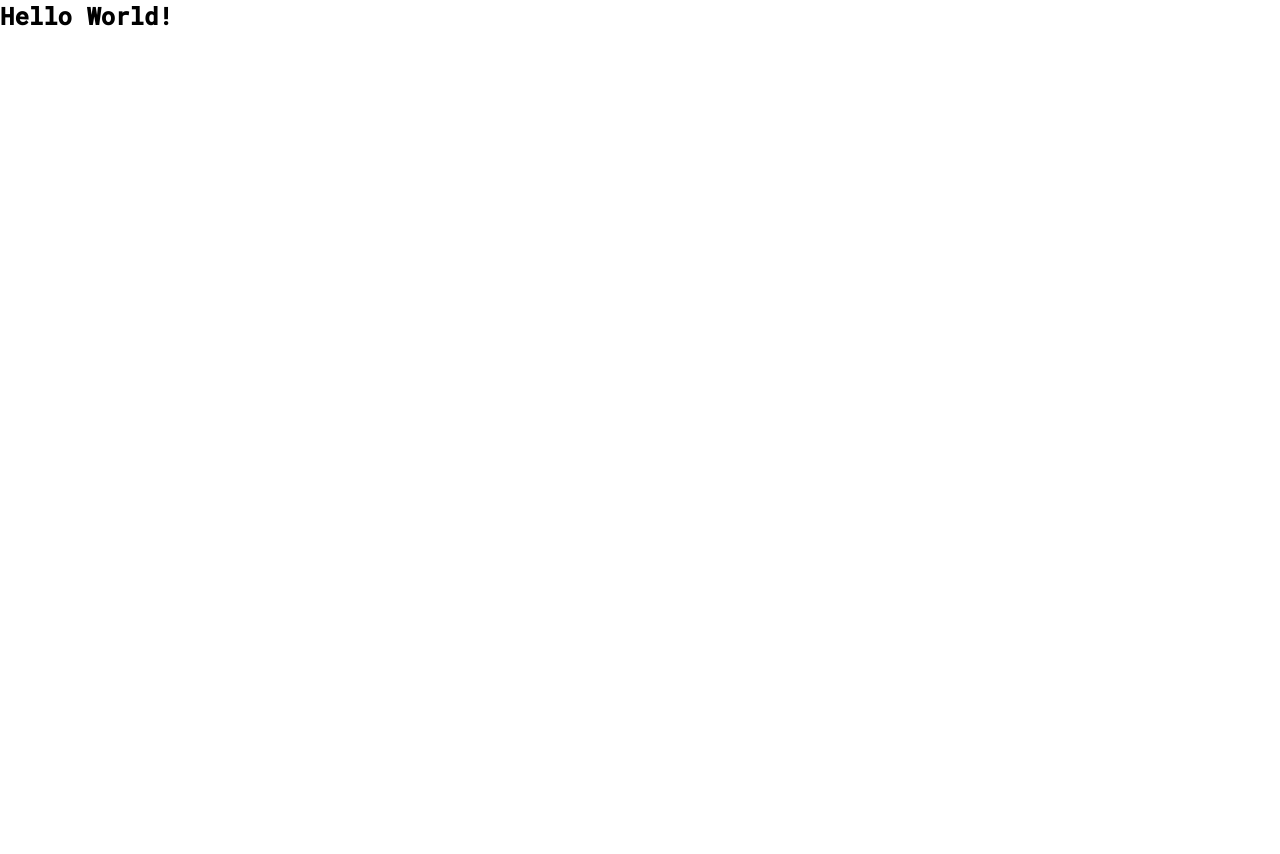
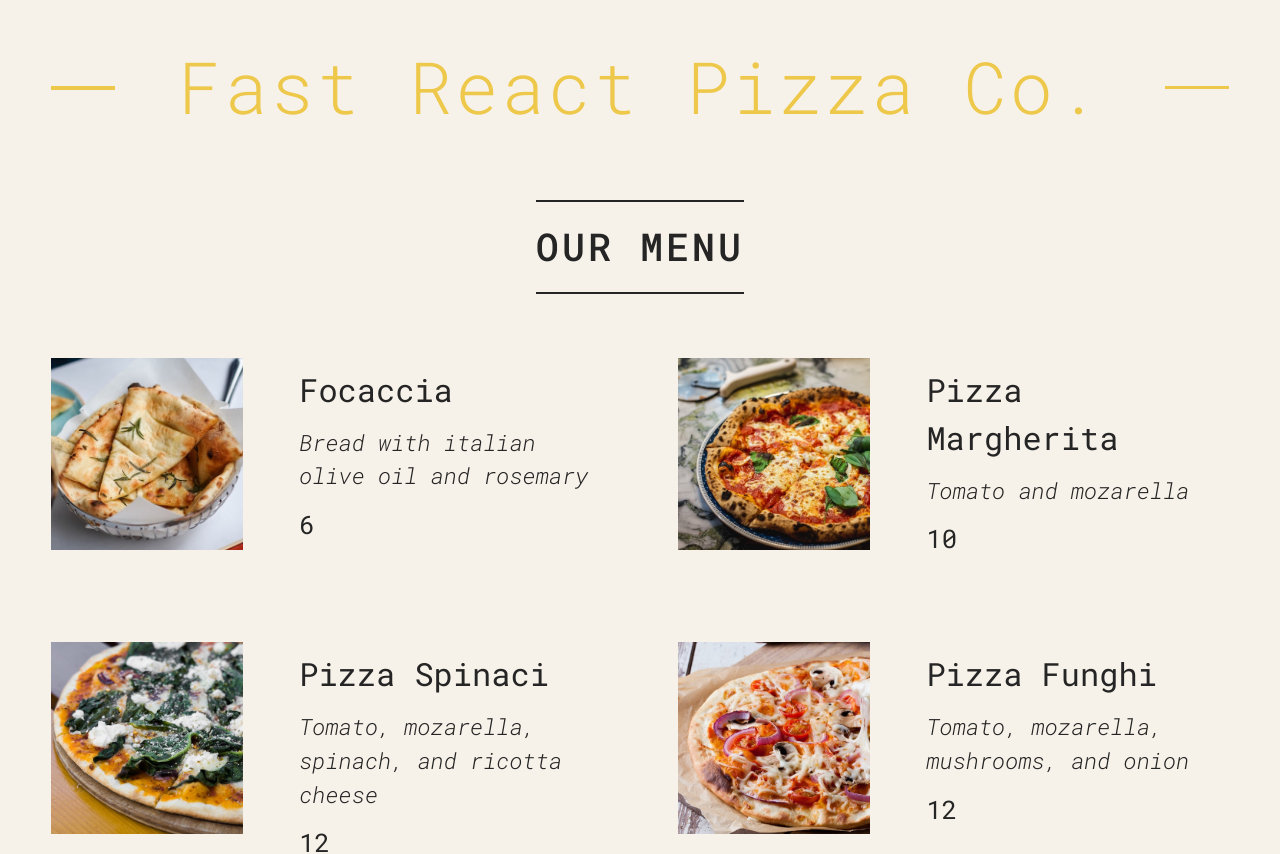
Before and after one commit to JeanCastellotti/react-pizza-menu, a React (Vite) app: page / in a window 1280 px wide. Shown: the top 854 px of the page. Before the commit the page ends 800 px from the top, so only its background shows below. Built offline with nearby package versions, Linux system fonts and the light colour scheme.

Commit message:
create Menu component

```diff
--- a/src/App.jsx
+++ b/src/App.jsx
@@ -1,5 +1,17 @@
+import Header from './components/Header'
+import Footer from './components/Footer'
+import Menu from './components/Menu'
+
 function App() {
-  return <h1 className="text-2xl font-semibold">Hello World!</h1>
+  return (
+    <div className="min-h-screen  border-b-[1.6rem] border-b-[#edc84b] bg-[#f7f2e9] p-[3.2rem] pb-24 text-[#252525]">
+      <div className="mx-auto flex max-w-7xl flex-col items-center gap-[4.8rem]">
+        <Header />
+        <Menu />
+        <Footer />
+      </div>
+    </div>
+  )
 }
 
 export default App
--- /dev/null
+++ b/src/components/Menu.jsx
@@ -0,0 +1,65 @@
+import Pizza from './Pizza'
+
+const pizzas = [
+  {
+    name: 'Focaccia',
+    ingredients: 'Bread with italian olive oil and rosemary',
+    price: 6,
+    photoName: 'pizzas/focaccia.jpg',
+    soldOut: false,
+  },
+  {
+    name: 'Pizza Margherita',
+    ingredients: 'Tomato and mozarella',
+    price: 10,
+    photoName: 'pizzas/margherita.jpg',
+    soldOut: false,
+  },
+  {
+    name: 'Pizza Spinaci',
+    ingredients: 'Tomato, mozarella, spinach, and ricotta cheese',
+    price: 12,
+    photoName: 'pizzas/spinaci.jpg',
+    soldOut: false,
+  },
+  {
+    name: 'Pizza Funghi',
+    ingredients: 'Tomato, mozarella, mushrooms, and onion',
+    price: 12,
+    photoName: 'pizzas/funghi.jpg',
+    soldOut: false,
+  },
+  {
+    name: 'Pizza Salamino',
+    ingredients: 'Tomato, mozarella, and pepperoni',
+    price: 15,
+    photoName: 'pizzas/salamino.jpg',
+    soldOut: true,
+  },
+  {
+    name: 'Pizza Prosciutto',
+    ingredients: 'Tomato, mozarella, ham, aragula, and burrata cheese',
+    price: 18,
+    photoName: 'pizzas/prosciutto.jpg',
+    soldOut: false,
+  },
+]
+
+function Menu() {
+  return (
+    <main className="flex flex-col items-center gap-16">
+      <h2 className=" inline-block border-y-2 border-y-current py-4 text-[2.4rem] font-medium uppercase tracking-[3px]">
+        Our Menu
+      </h2>
+      {!!pizzas.length && (
+        <ul className="grid grid-cols-2 gap-[4.8rem]">
+          {pizzas.map((pizza) => (
+            <Pizza key={Math.random()} {...pizza} />
+          ))}
+        </ul>
+      )}
+    </main>
+  )
+}
+
+export default Menu
--- /dev/null
+++ b/src/components/Pizza.jsx
@@ -0,0 +1,18 @@
+function Pizza({ name, photoName, ingredients, price }) {
+  return (
+    <li className="flex gap-14">
+      <img
+        src={photoName}
+        alt={name}
+        className="aspect-square w-48 self-start"
+      />
+      <div className="flex flex-col gap-3 py-2 ">
+        <h3 className="text-[2rem]">{name}</h3>
+        <p className="text-[1.4rem] font-light italic">{ingredients}</p>
+        <span className="block text-[1.6rem]">{price}</span>
+      </div>
+    </li>
+  )
+}
+
+export default Pizza
```
Also changed, not shown: data.js (deleted, +0 -44 lines).
